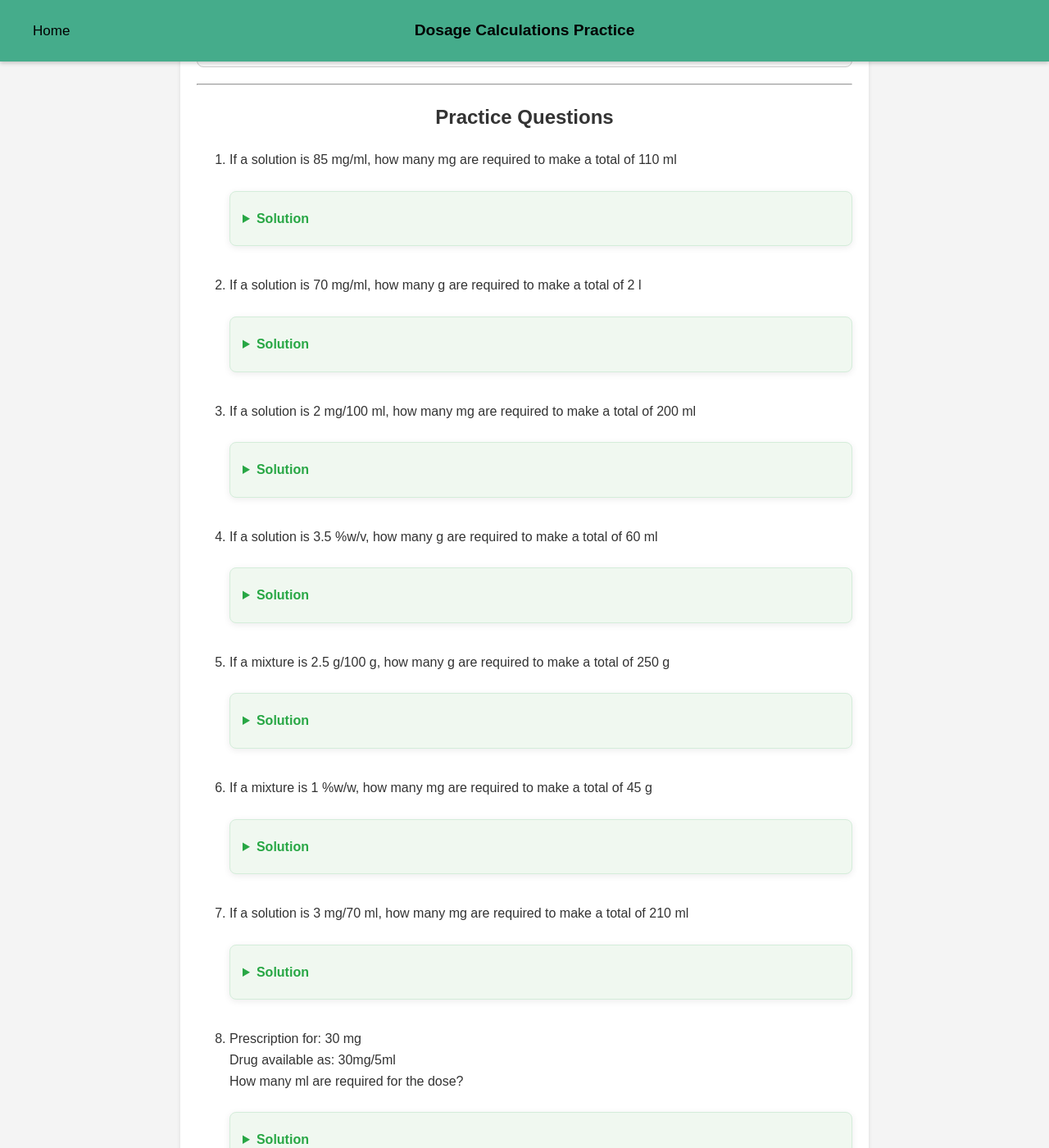
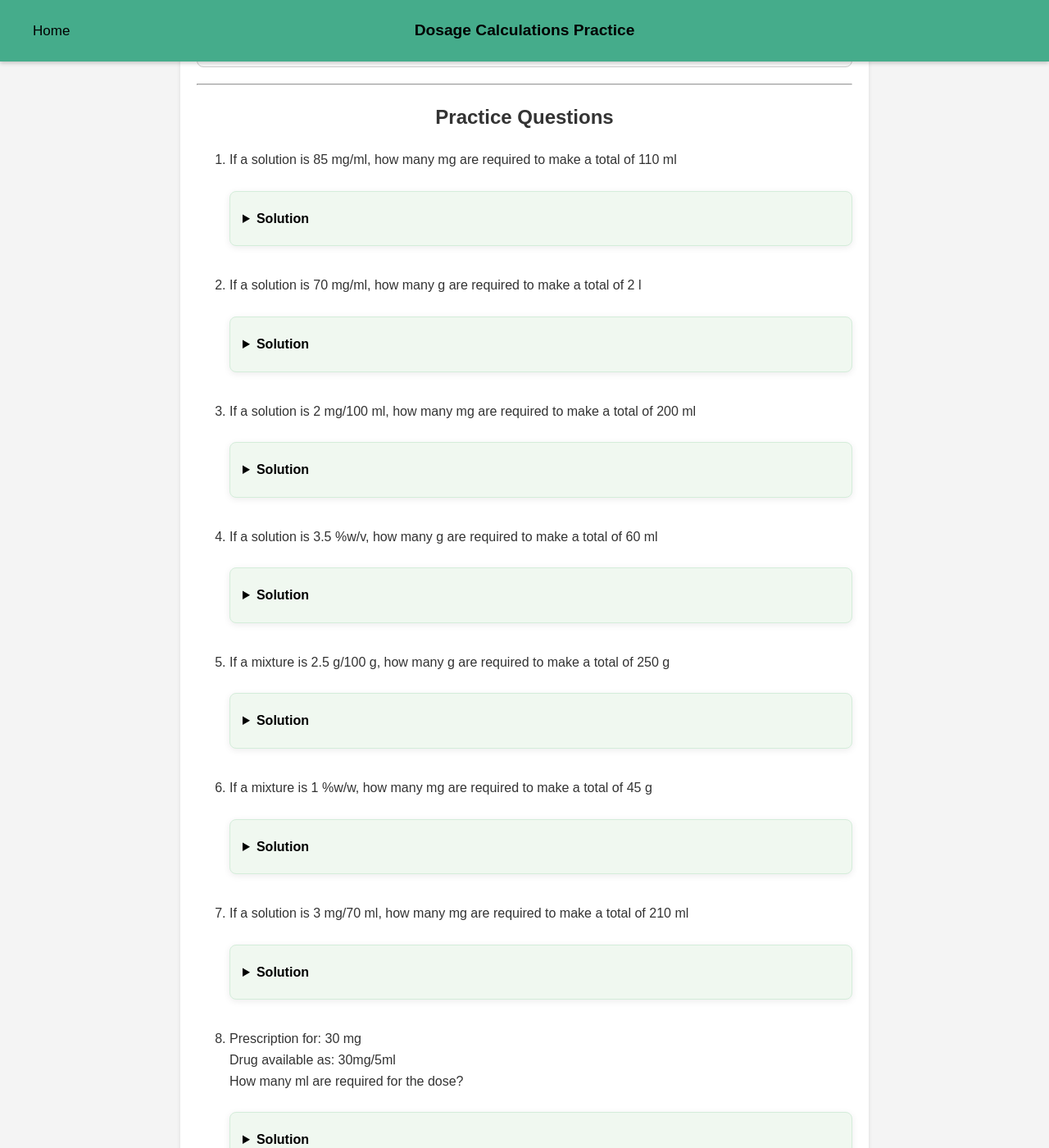
Before and after one commit to probe973/pha-4010y, a Jekyll site: the page built from dosage/qs.md, in a window 1280 px wide and 1400 px high, scrolled down 743 px. Shown: the whole window at 82% size. Built offline with Jekyll 4.4.1, drawn with Linux system fonts in a browser that asks for light colours.

Commit message:
Update style.css

```diff
--- a/assets/css/style.css
+++ b/assets/css/style.css
@@ -168,14 +168,16 @@ mjx-container, mjx-math {
 
 .solution-details summary {
     font-weight: bold;
-    color: #28a745; /* Green color for summary text */
+    /*color: #28a745; /* Green color for summary text */
+    color: #000000;
     cursor: pointer;
     padding: 5px 0;
     outline: none; /* Remove outline on focus */
 }
 
 .solution-details summary:hover {
-    color: #218838; /* Darker green on hover */
+    /*color: #218838; /* Darker green on hover */
+    color: #333333;
 }
 
 .solution-content {
```
